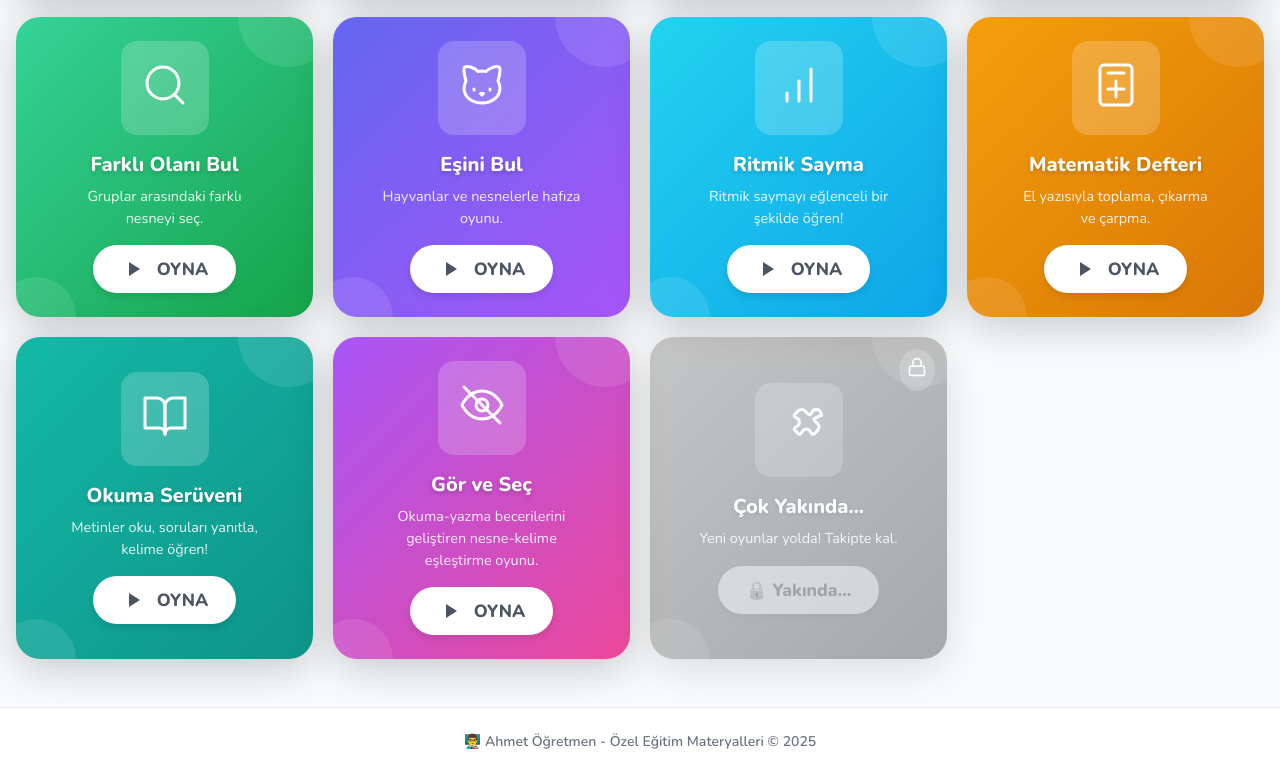
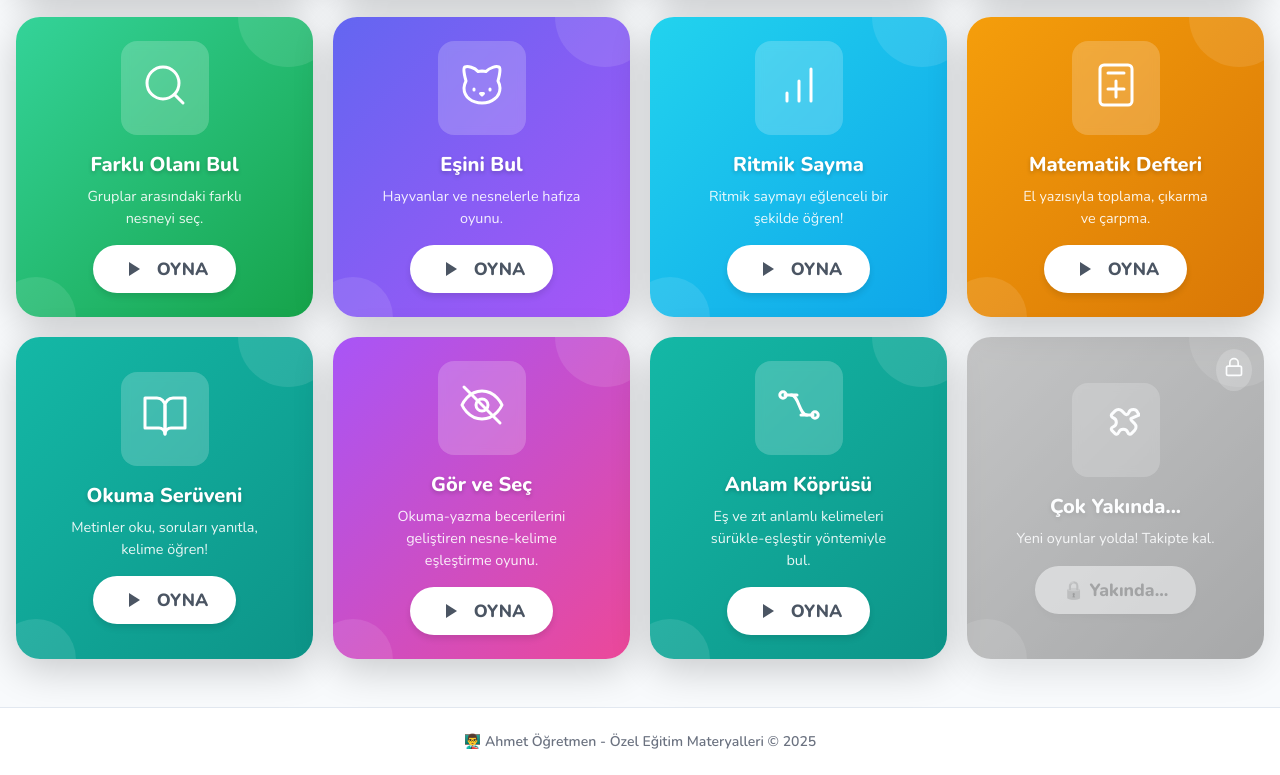
Before and after one commit to Telimen44/web-sitem, a plain HTML site: page index.html in a window 1280 px wide. Shown: the part 743-1518 px from the top of the page. Drawn offline with nearby package versions, Linux system fonts and the light colour scheme.

Commit message:
Add Anlam Koprusu game card to homepage

```diff
--- a/index.html
+++ b/index.html
@@ -1489,6 +1489,26 @@
             </a>
 
             <!-- Game 11: Sayı Treni Seferi -->
+            <a href="anlam-koprusu.html" class="game-card grad-teal">
+                <div class="icon-wrapper">
+                    <svg viewBox="0 0 24 24" stroke-linecap="round" stroke-linejoin="round">
+                        <path d="M5 7h6"></path>
+                        <path d="M13 17h6"></path>
+                        <path d="M8 7c4 0 4 10 8 10"></path>
+                        <circle cx="4" cy="7" r="1.6"></circle>
+                        <circle cx="20" cy="17" r="1.6"></circle>
+                    </svg>
+                </div>
+                <h3>Anlam Köprüsü</h3>
+                <p>Eş ve zıt anlamlı kelimeleri sürükle-eşleştir yöntemiyle bul.</p>
+                <div class="play-btn">
+                    <svg width="24" height="24" viewBox="0 0 24 24" fill="currentColor" stroke="none">
+                        <path d="M8 5v14l11-7z" />
+                    </svg>
+                    OYNA
+                </div>
+            </a>
+
             <!-- <a href="sayi-treni-seferi/index.html" class="game-card grad-teal">
                 <div class="icon-wrapper">
                     <svg viewBox="0 0 24 24" stroke-linecap="round" stroke-linejoin="round">
```
